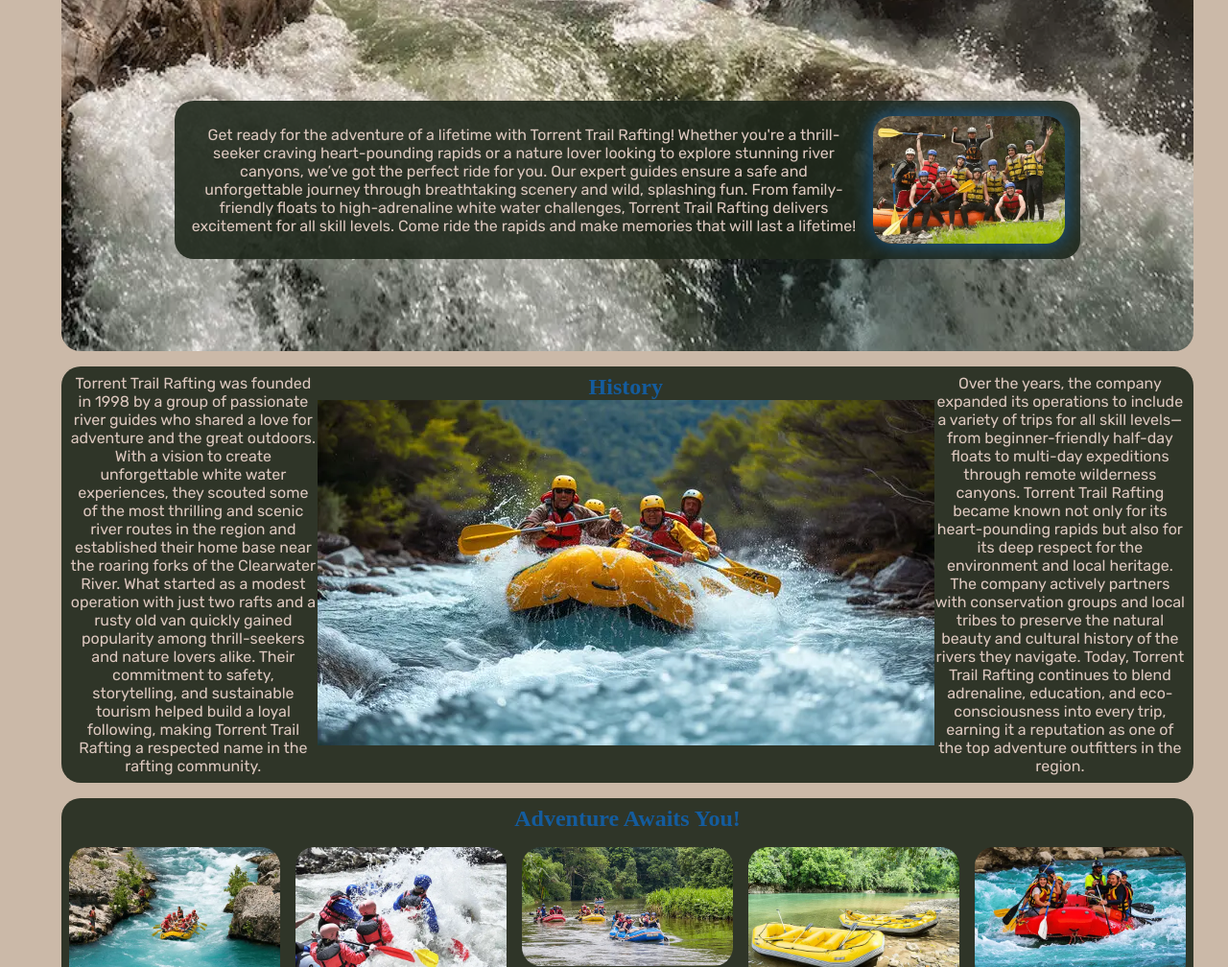
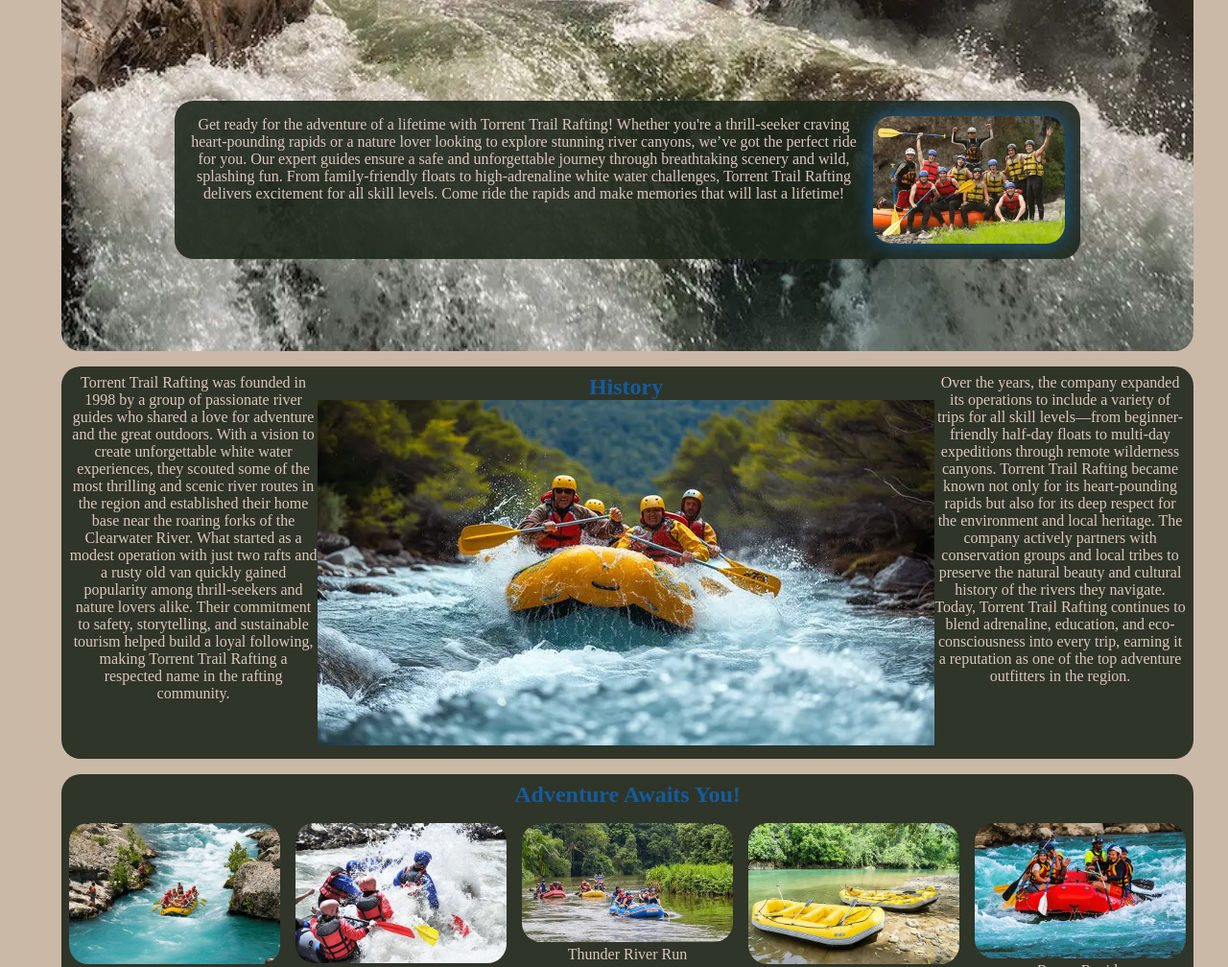
Before and after one commit to asaltycarebear/wdd130, a plain HTML site: page wwr/about.html in a window 1280 px wide. Shown: the part 820-1828 px from the top of the page at 96% size. Drawn offline with Linux system fonts and the light colour scheme; a web font is replaced by a local one.

Commit message:
updated classes

```diff
--- a/wwr/about.html
+++ b/wwr/about.html
@@ -31,16 +31,16 @@
                 <h1>Torrent Trail Rafting</h1>
                 <article>
                     <img src="images/happy-1.webp" alt="A picture of a successfull trip.">
-                    <p1>Get ready for the adventure of a lifetime with Torrent Trail Rafting! Whether you're a thrill-seeker craving heart-pounding rapids or a nature lover looking to explore stunning river canyons, we’ve got the perfect ride for you. Our expert guides ensure a safe and unforgettable journey through breathtaking scenery and wild, splashing fun. From family-friendly floats to high-adrenaline white water challenges, Torrent Trail Rafting delivers excitement for all skill levels. Come ride the rapids and make memories that will last a lifetime!</p>
+                    <p class="p1">Get ready for the adventure of a lifetime with Torrent Trail Rafting! Whether you're a thrill-seeker craving heart-pounding rapids or a nature lover looking to explore stunning river canyons, we’ve got the perfect ride for you. Our expert guides ensure a safe and unforgettable journey through breathtaking scenery and wild, splashing fun. From family-friendly floats to high-adrenaline white water challenges, Torrent Trail Rafting delivers excitement for all skill levels. Come ride the rapids and make memories that will last a lifetime!</p>
                 </article>
             </div>
             <section class="section-1">
-                <p2>Torrent Trail Rafting was founded in 1998 by a group of passionate river guides who shared a love for adventure and the great outdoors. With a vision to create unforgettable white water experiences, they scouted some of the most thrilling and scenic river routes in the region and established their home base near the roaring forks of the Clearwater River. What started as a modest operation with just two rafts and a rusty old van quickly gained popularity among thrill-seekers and nature lovers alike. Their commitment to safety, storytelling, and sustainable tourism helped build a loyal following, making Torrent Trail Rafting a respected name in the rafting community.</p2>
+                <p class="p2">Torrent Trail Rafting was founded in 1998 by a group of passionate river guides who shared a love for adventure and the great outdoors. With a vision to create unforgettable white water experiences, they scouted some of the most thrilling and scenic river routes in the region and established their home base near the roaring forks of the Clearwater River. What started as a modest operation with just two rafts and a rusty old van quickly gained popularity among thrill-seekers and nature lovers alike. Their commitment to safety, storytelling, and sustainable tourism helped build a loyal following, making Torrent Trail Rafting a respected name in the rafting community.</p2>
                 <h2>
                     History
                     <img src="images/history-1.webp" alt="One of the first trips">
                 </h2>
-                <p3>Over the years, the company expanded its operations to include a variety of trips for all skill levels—from beginner-friendly half-day floats to multi-day expeditions through remote wilderness canyons. Torrent Trail Rafting became known not only for its heart-pounding rapids but also for its deep respect for the environment and local heritage. The company actively partners with conservation groups and local tribes to preserve the natural beauty and cultural history of the rivers they navigate. Today, Torrent Trail Rafting continues to blend adrenaline, education, and eco-consciousness into every trip, earning it a reputation as one of the top adventure outfitters in the region.</p3>
+                <p class="p3">Over the years, the company expanded its operations to include a variety of trips for all skill levels—from beginner-friendly half-day floats to multi-day expeditions through remote wilderness canyons. Torrent Trail Rafting became known not only for its heart-pounding rapids but also for its deep respect for the environment and local heritage. The company actively partners with conservation groups and local tribes to preserve the natural beauty and cultural history of the rivers they navigate. Today, Torrent Trail Rafting continues to blend adrenaline, education, and eco-consciousness into every trip, earning it a reputation as one of the top adventure outfitters in the region.</p3>
             </section>
             <section class="section-2">
                 <h2>Adventure Awaits You!</h2>
```
